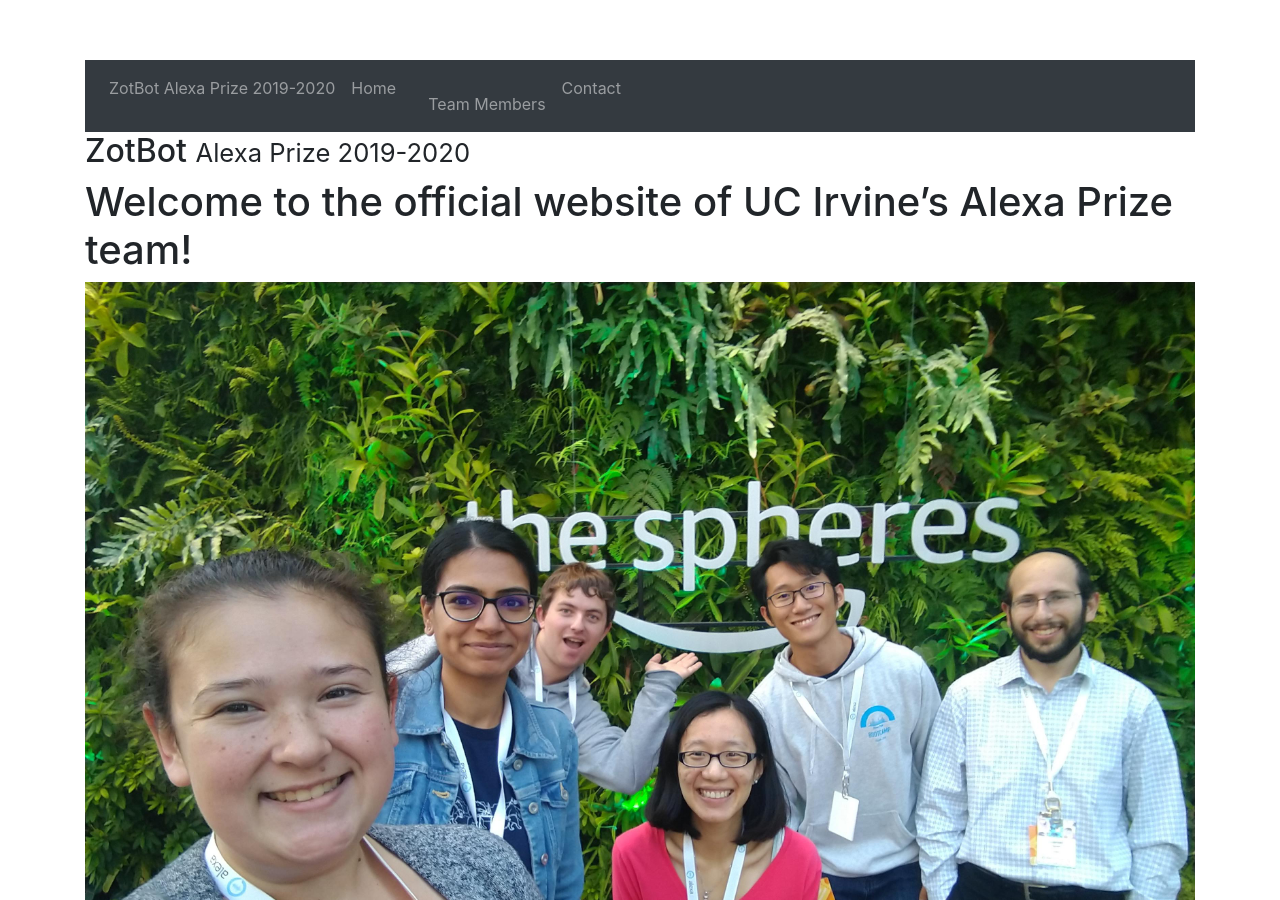
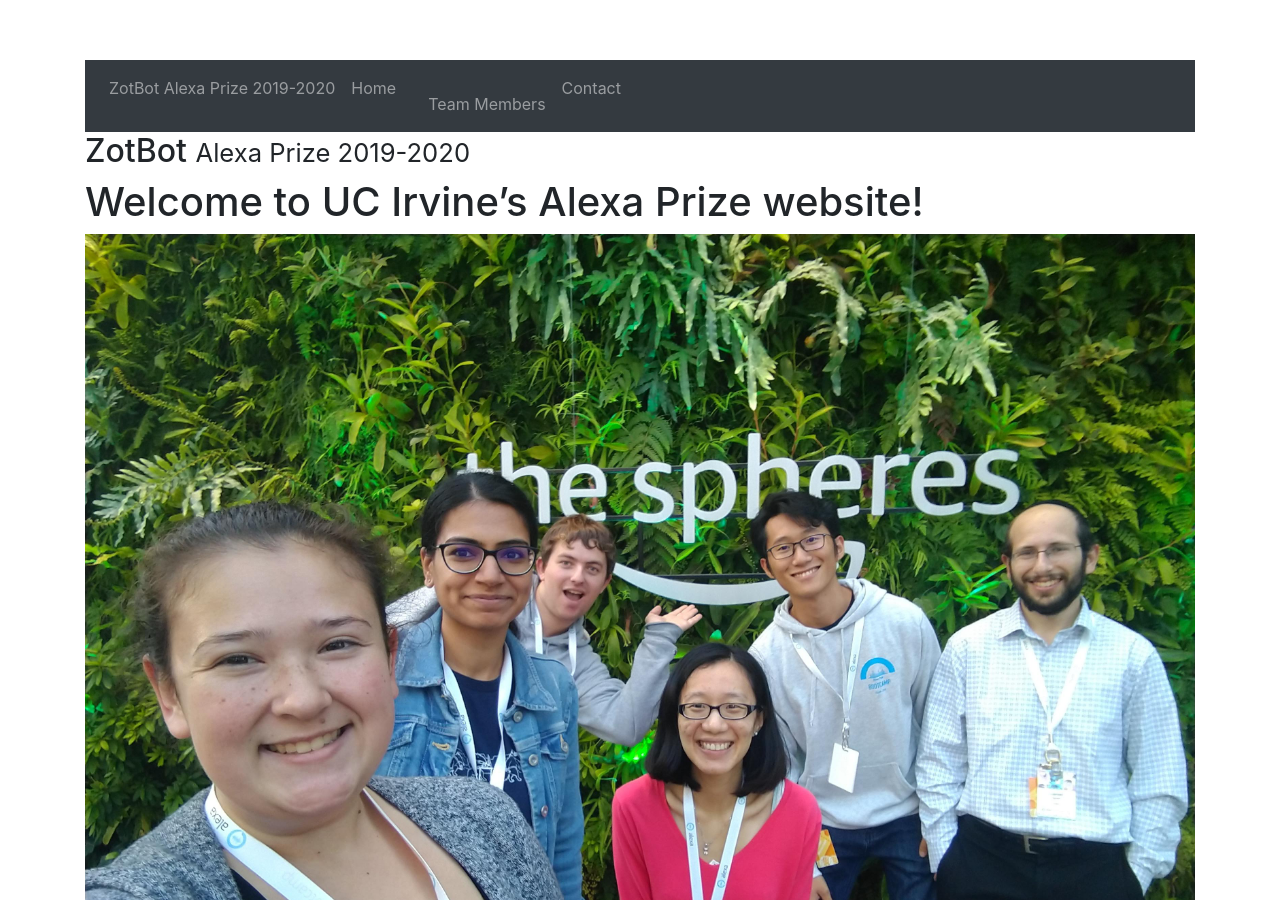
Before and after one commit to uci-zotbot/zotbot, a Jekyll site: the page built from docs/index.md, in a window 1280 px wide and 900 px high. Built offline with Jekyll 4.4.1, drawn with Linux system fonts in a browser that asks for light colours; our own code applies the rules of GitHub Pages for plain Markdown files.

Commit message:
Update index.md

```diff
--- a/docs/index.md
+++ b/docs/index.md
@@ -1,7 +1,7 @@
 ---
 title: zotbot
 ---
-<h1>Welcome to the official website of UC Irvine’s Alexa Prize team!</h1>
+<h1>Welcome to UC Irvine’s Alexa Prize website!</h1>
    <img src="Team Members/Team Photo.jpg" alt="Team Photo" style="width:100%">
 ## About ZotBot
 
```
